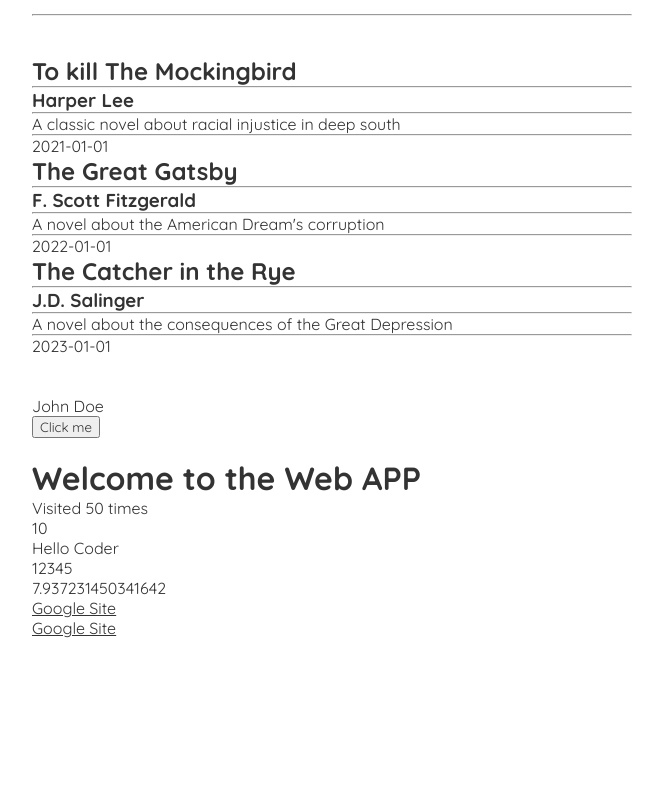
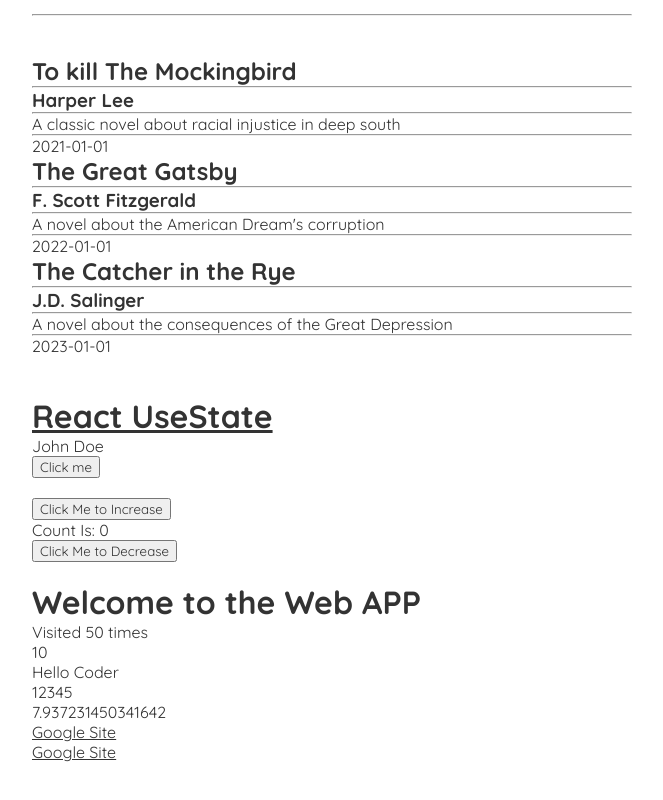
Before and after one commit to elyse502/Practices, a React (Create React App) app in the folder nodeJs/react/my_webapp/: page / in a window 1280 px wide. Shown: the part 567-1367 px from the top of the page, without its empty margins (308-971 px from the left). Before the commit the page ends 1265 px from the top, so only its background shows below. Built offline with nearby package versions, Linux system fonts and the light colour scheme.

Commit message:
Add Solution to React UseState Counter Project

```diff
--- a/nodeJs/react/my_webapp/src/Home.js
+++ b/nodeJs/react/my_webapp/src/Home.js
@@ -4,6 +4,14 @@ const Home = () => {
 
     // let name = "John Doe";
     const [name, setName] = useState("John Doe");
+
+    const [count, setCount] = useState(0);
+    function increaseCount() {
+        setCount(count + 1);
+    }
+    function decreaseCount() {
+        setCount(count - 1);
+    }
 
     const handleClick = () => {
         // name = "Jane Doe";
@@ -20,18 +28,26 @@ const Home = () => {
             <Example name="Jack" age="25" job="Full-Stack Dev"/><br /><br />
 
 
+            {/* Props Project Challenge */}
             <Library Title="To kill The Mockingbird"
             Author="Harper Lee" Description="A classic novel about racial injustice in deep south" Date="2021-01-01" />
             <Library Title="The Great Gatsby" Author="F. Scott Fitzgerald" Description="A novel about the American Dream's corruption" Date="2022-01-01" />
             <Library Title="The Catcher in the Rye" Author="J.D. Salinger" Description="A novel about the consequences of the Great Depression" Date="2023-01-01" /><br /><br />
 
 
+            <h1><u>React UseState</u></h1>
             <p>{name}</p>
-            <button onClick={handleClick}>Click me</button>
+            <button onClick={handleClick}>Click me</button><br /><br />
+
+            <button onClick={increaseCount}>Click Me to Increase</button>
+            <p> Count Is: {count}</p>
+
+            <button onClick={decreaseCount}>Click Me to Decrease</button>
         </div>
      );
 }
 
+// Improper way by hardcoding the data
 {/* const Example = () => {
     return (
         <div>
@@ -57,6 +73,7 @@ const Home = () => {
 }
 */}
 
+// Proper way by using props
 const Example = (props) => {
     return (
         <div>
```
